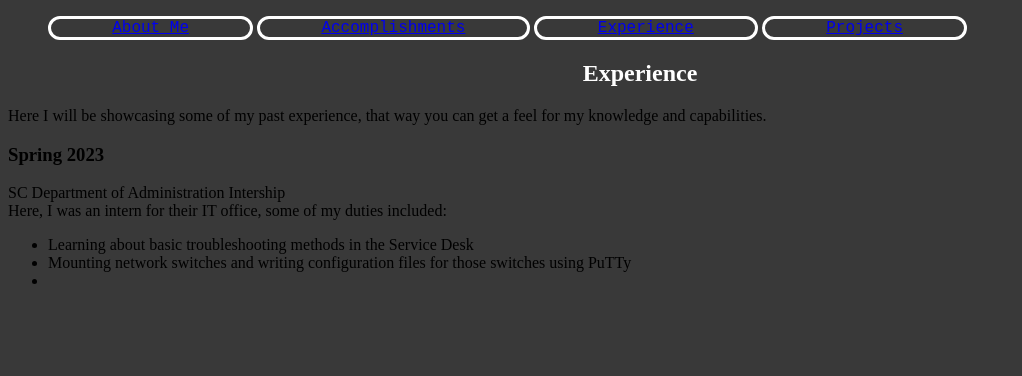
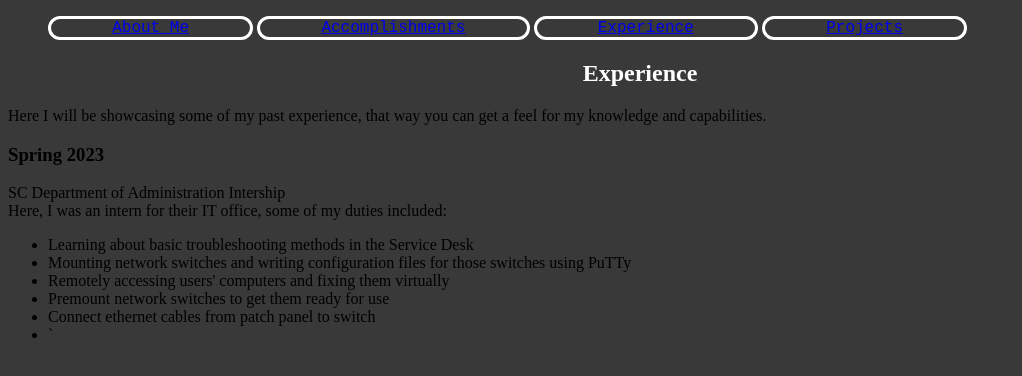
Before and after one commit to ty-bennett/devwebsite, a plain HTML site: page experience.html in a window 1280 px wide. Shown: the whole page, without its empty margins (0-1022 px from the left). Drawn offline with Linux system fonts and the light colour scheme; a web font is replaced by a local one.

Commit message:
neovim type shi

```diff
--- a/experience.html
+++ b/experience.html
@@ -26,7 +26,10 @@
         <ul>
             <li>Learning about basic troubleshooting methods in the Service Desk</li>
             <li>Mounting network switches and writing configuration files for those switches using PuTTy</li>
-            <li></li>
+            <li>Remotely accessing users' computers and fixing them virtually</li>
+            <li>Premount network switches to get them ready for use</li>
+            <li>Connect ethernet cables from patch panel to switch</li>
+            <li>`
         </ul>
     </div>
 </body>
```
